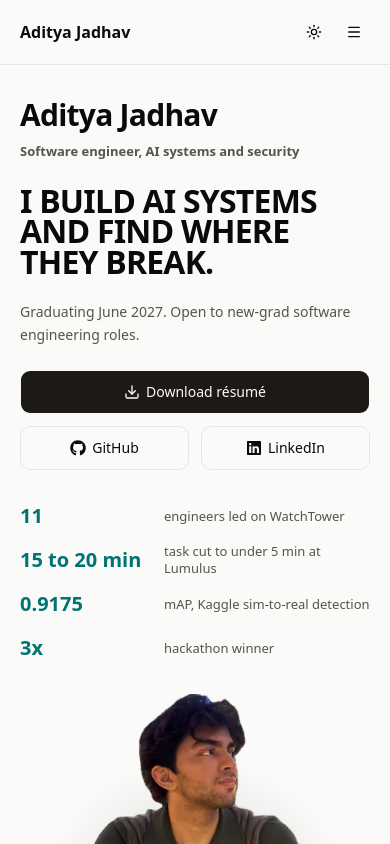
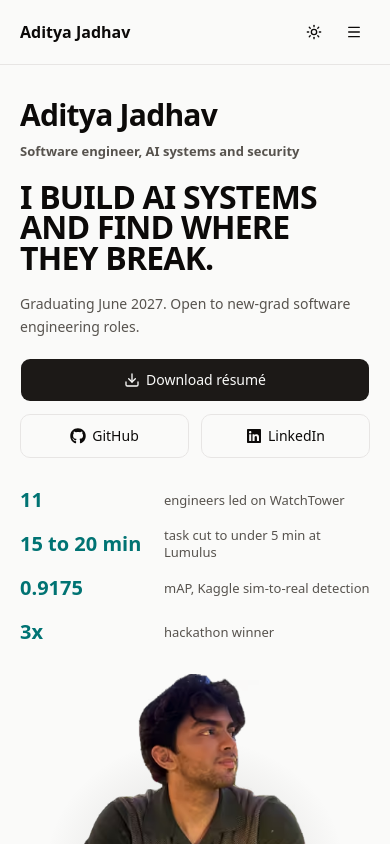
Before and after one commit to AdityaJadhav17/AdityaJadhav17.github.io, a React (Vite) app: page / in a window 390 px wide. Shown: the top 844 px of the page. Built offline with nearby package versions, Linux system fonts and the light colour scheme.

Commit message:
fix: fit four hero stats on short phones; update e2e counts for eight projects

```diff
--- a/src/components/sections/Hero.tsx
+++ b/src/components/sections/Hero.tsx
@@ -51,7 +51,7 @@ export function Hero() {
   return (
     <section
       id="home"
-      className="container-site relative grid min-h-[calc(100dvh-4rem-1px)] grid-cols-1 content-start gap-y-6 overflow-hidden pt-8 pb-16 lg:grid-cols-4 lg:content-stretch lg:gap-x-8 lg:grid-rows-[auto_auto_auto_auto_1fr] lg:gap-y-0 lg:py-12"
+      className="container-site relative grid min-h-[calc(100dvh-4rem-1px)] grid-cols-1 content-start gap-y-5 sm:gap-y-6 overflow-hidden pt-8 pb-16 lg:grid-cols-4 lg:content-stretch lg:gap-x-8 lg:grid-rows-[auto_auto_auto_auto_1fr] lg:gap-y-0 lg:py-12"
     >
       {/* Identity */}
       <div style={step(0)} className="hero-in relative z-10 lg:col-span-2 lg:col-start-1 lg:row-start-1">
@@ -112,7 +112,8 @@ export function Hero() {
 
       {/* Proof. A recruiter who reads nothing else should still leave with a
           number. Phone: one row per figure, so no label wraps past two lines, and it
-          sits right under the actions so all three show in the first screen.
+          sits right under the actions so all four show in the first screen
+          (the phone-only gap-y-5 on the section is what makes the fourth fit at 664px).
           Left two columns at lg, for the same reason as availability. */}
       <ul
         style={step(4)}
```
Also changed, not shown: 2 other files (tests, documents, lock files or other folders).
